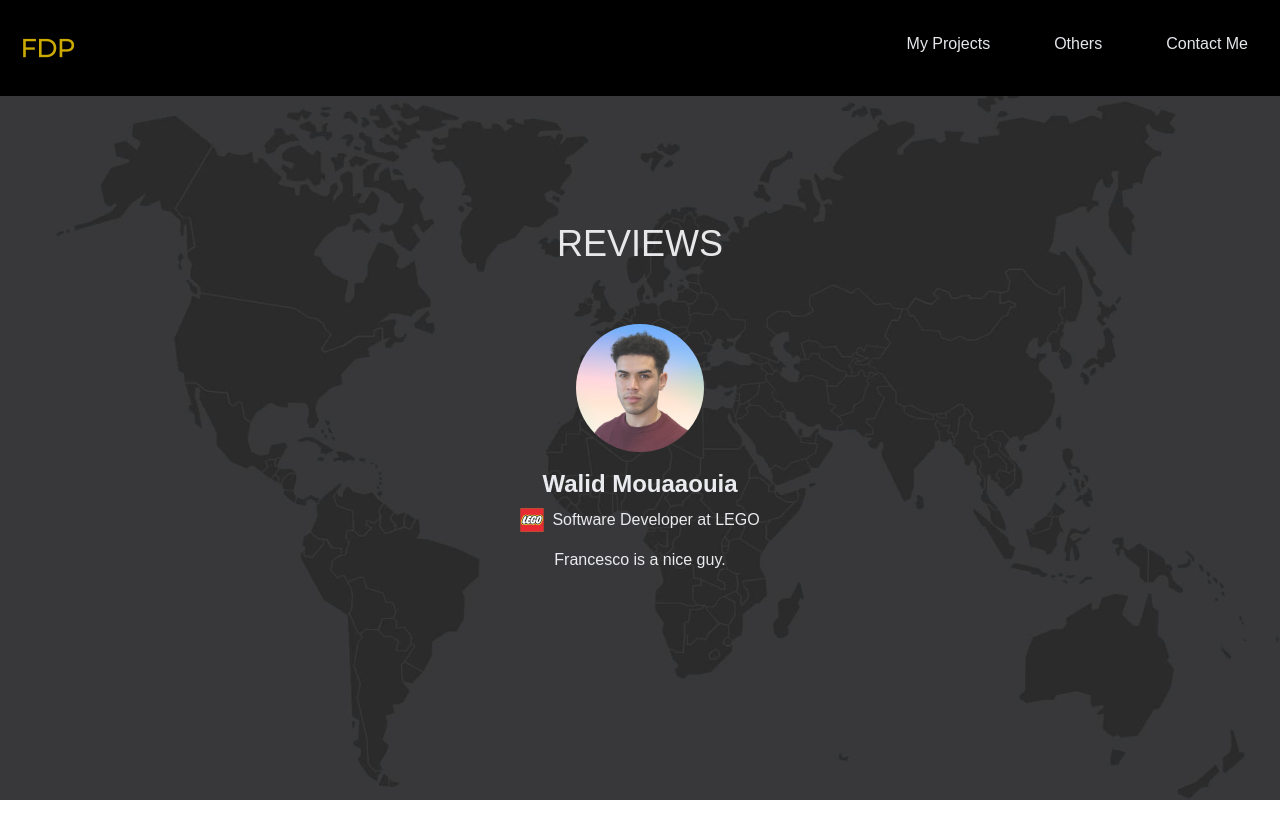
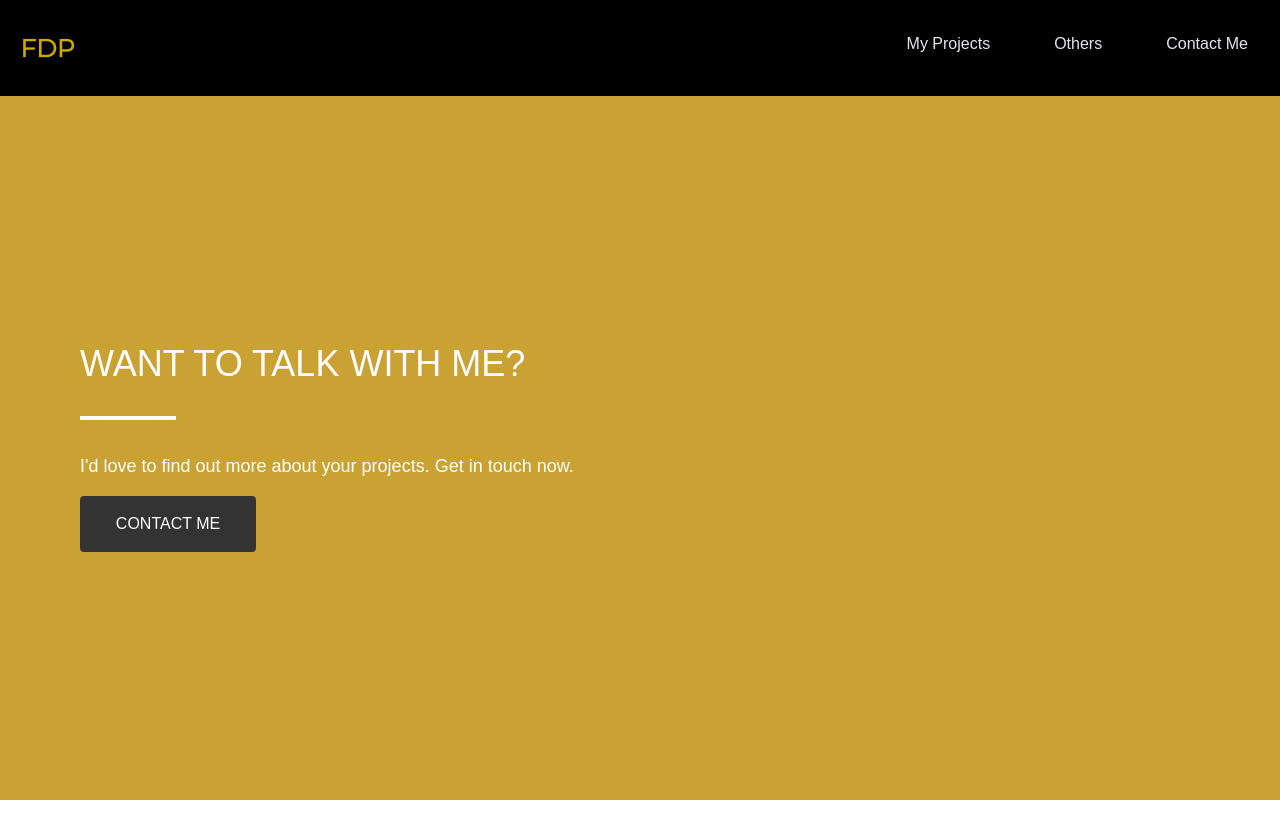
Before and after one commit to f-depalma/MyPage, a React (Create React App) app: page / in a window 1280 px wide. Shown: the top 838 px of the page. Built offline with nearby package versions, Linux system fonts and the light colour scheme; a web font is replaced by a local one.

Commit message:
add footer

```diff
--- a/src/App.css
+++ b/src/App.css
@@ -50,6 +50,10 @@
   background-size: cover;
 }
 
+.footer {
+  background-color: rgb(188, 139, 0);
+}
+
 /* Hide scrollbar for Chrome, Safari and Opera */
 .overflow-x-scroll::-webkit-scrollbar {
   display: none;
--- a/src/component/Content.js
+++ b/src/component/Content.js
@@ -6,6 +6,7 @@ import Section3 from "./Section3"
 import Section4 from "./section4"
 import { useVisibilities } from "../hooks/visibilities"
 import Section5 from "./Section5"
+import Section6 from "./Section6"
 
 export default function Content() {
 
@@ -14,7 +15,8 @@ export default function Content() {
         <Section2 />,
         <Section3 />,
         <Section4 />,
-        <Section5 />
+        <Section5 />,
+        <Section6 />
     ]
 
     const screenHeight = useWindowHeight()
--- a/src/component/Review.js
+++ b/src/component/Review.js
@@ -3,7 +3,7 @@ export default function Review({ props: { image, name, logo, description, review
         <div className="flex flex-col justify-start items-center w-80">
             <img src={image} className="h-32 w-32 mb-4 rounded-full object-cover"/>
             <h1 className="text-2xl font-bold mb-2">{name}</h1>
-            <h4 className="inline-flex mb-4">
+            <h4 className="inline-flex mb-4 font-bold">
                 <img src={logo} className="w-6 mr-2" />
                 {description}
             </h4>
--- /dev/null
+++ b/src/component/Section6.js
@@ -0,0 +1,12 @@
+export default function Section6() {
+    return (
+        <div className="footer flex flex-col justify-center h-full pl-20 text-white">
+            <h1 className="text-4xl mb-8">WANT TO TALK WITH ME?</h1>
+            <div className="h-0 w-24 border-2 border-white mb-8"></div>
+            <p className="text-lg mb-4">I'd love to find out more about your projects. Get in touch now.</p>
+            <div className="bg-black h-14 w-44 flex flex-row justify-center items-center rounded">
+                <span>CONTACT ME</span>
+            </div>
+        </div>
+    )
+}
```
